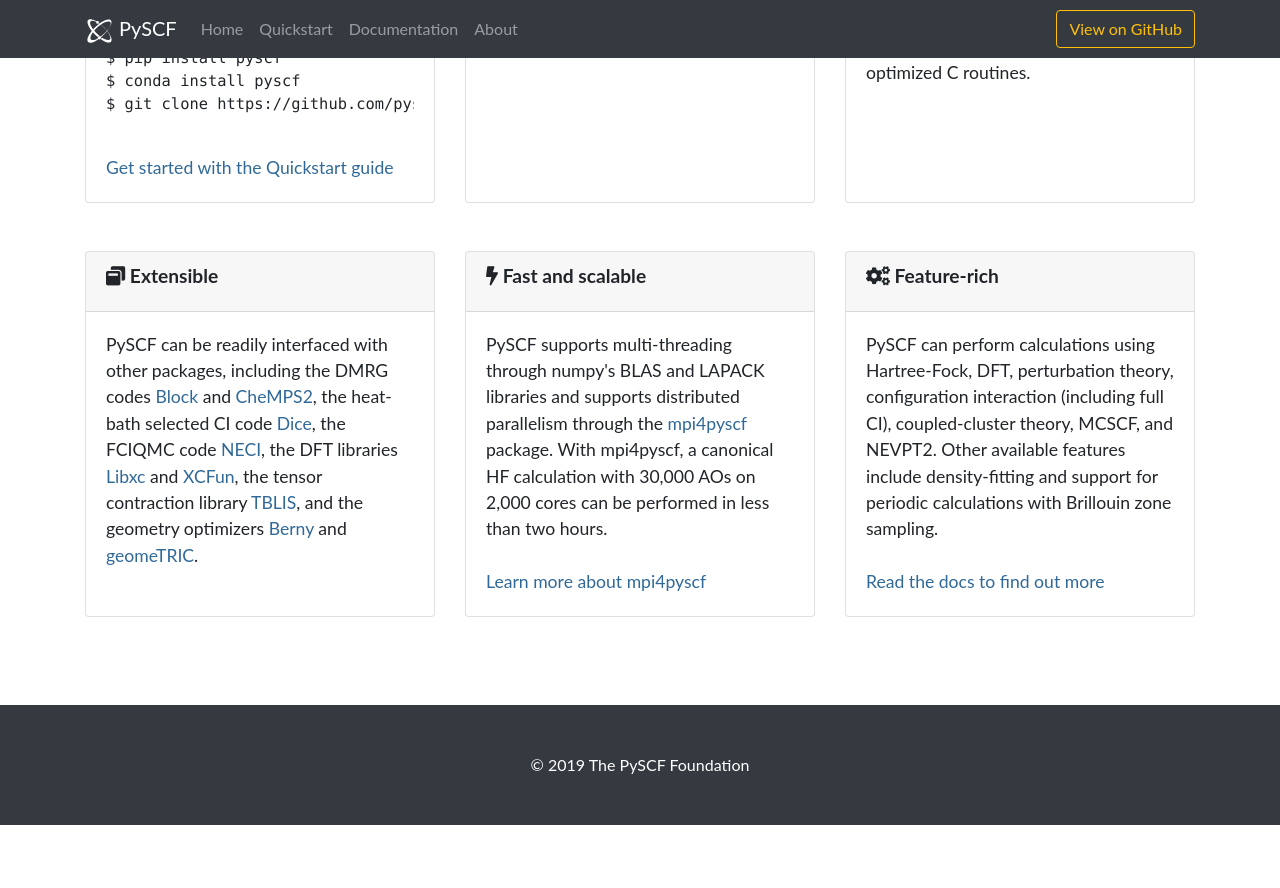
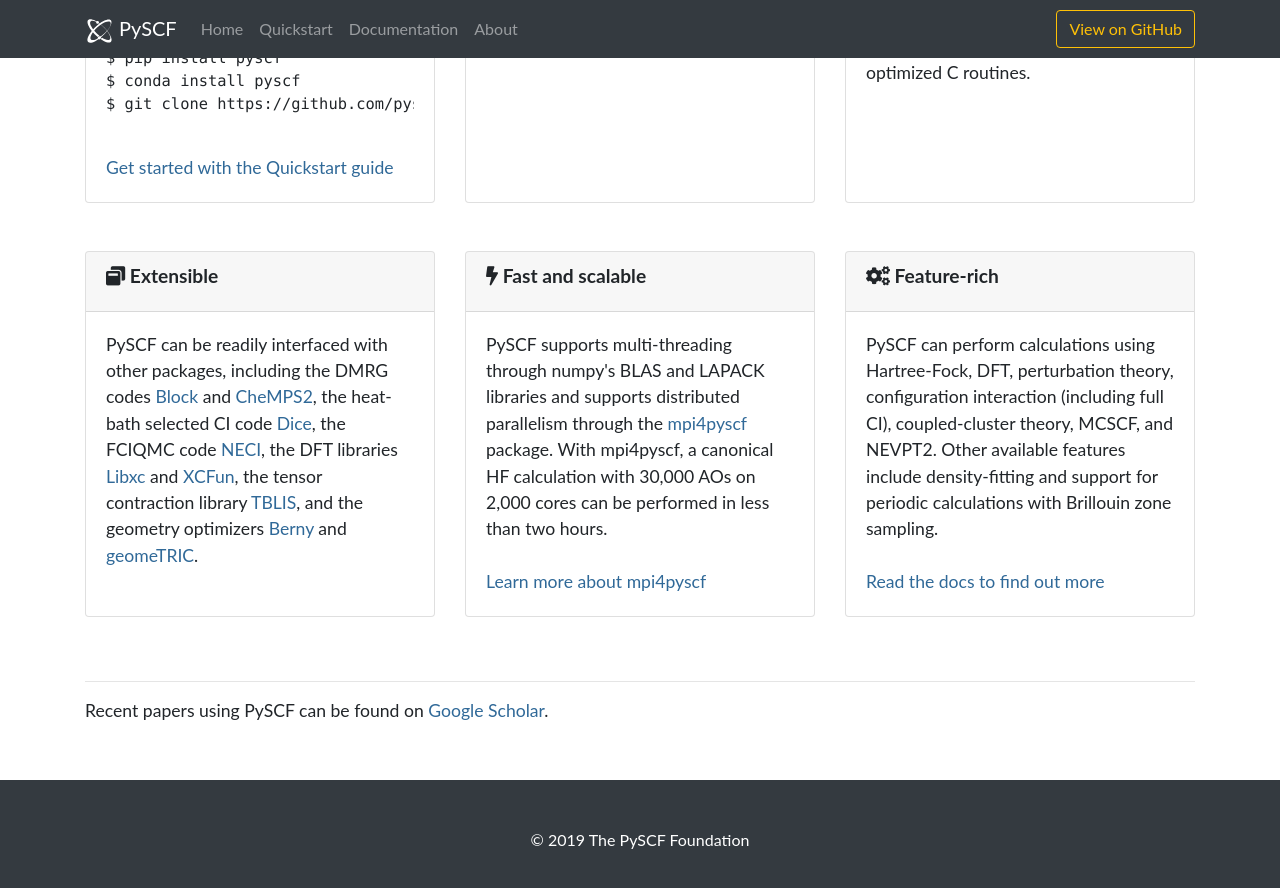
Before and after one commit to pyscf/pyscf.github.io-v1, a Jekyll site: the page built from index.md, in a window 1280 px wide and 900 px high, scrolled down 1414 px. Shown: the top 888 px of the window. Built offline with Jekyll 4.4.1, drawn with Linux system fonts in a browser that asks for light colours; before the commit the page ends 2239 px from its top, so only the background shows below that; some of the changed text lies outside the part shown.

Commit message:
Update version in banner and add link to Google scholar pubs

```diff
--- a/_includes/banner.html
+++ b/_includes/banner.html
@@ -8,7 +8,7 @@
       of electronic structure modules powered by Python.  The package aims
       to provide a simple, lightweight, and efficient platform for quantum
       chemistry calculations and methodology development.</p>
-      <p class="text-white-50">currently v.1.6.1</p>
+      <p class="text-white-50">currently v.1.6.4</p>
       <a class="btn btn-warning btn-lg" href="quickstart.html">Get Started</a>
     </div>
   </div>
--- a/index.md
+++ b/index.md
@@ -149,3 +149,8 @@ $ git clone https://github.com/pyscf/pyscf.git
 
 </div>
 <!-- /.row -->
+
+---
+
+Recent papers using PySCF can be found on [Google
+Scholar](https://scholar.google.com/scholar?hl=en&as_sdt=0,33&sciodt=0,33&cites=3722063088839872672,9979767161526679081&scipsc=&q=&scisbd=1).
```
